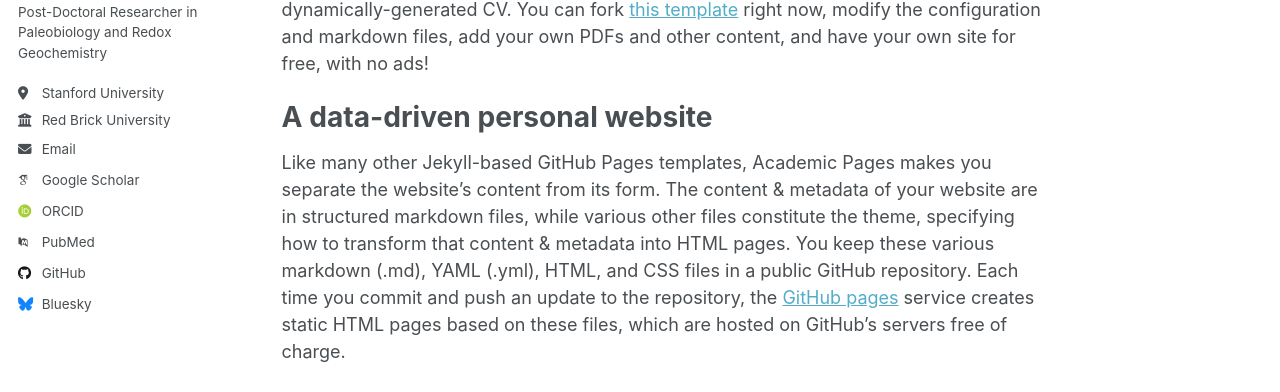
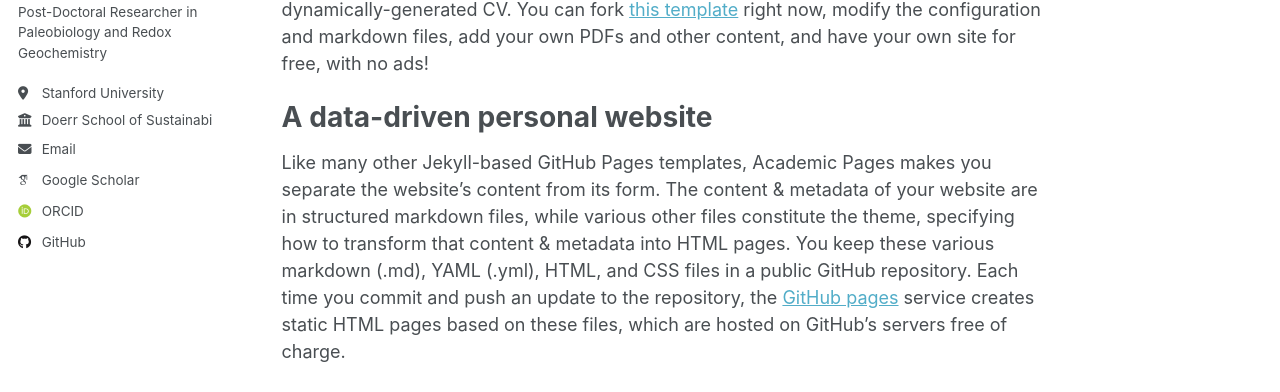
Before and after one commit to aprow620/aprow620.github.io, a Jekyll site: the page built from _pages/about.md, in a window 1280 px wide. Shown: the part 335-727 px from the top of the page. Built offline with Jekyll 4.4.1, drawn with Linux system fonts in a browser that asks for light colours; some web fonts are replaced.

Commit message:
Update _config.yml

```diff
--- a/_config.yml
+++ b/_config.yml
@@ -27,18 +27,18 @@
   pronouns         : # example: "she/her"
   bio              : "Post-Doctoral Researcher in Paleobiology and Redox Geochemistry"
   location         : "Stanford University"
-  employer         : "Red Brick University"
+  employer         : "Doerr School of Sustainability Dept Earth and Environmental Sciences"
   uri              : # URL
   email            : "prowa@stanford.edu"
 
   # Academic websites
   academia         : # URL
   arxiv            : # URL - Update with the correct link to your profile
-  googlescholar    : "https://scholar.google.com/citations?user=PS_CX0AAAAAJ"
+  googlescholar    : "https://scholar.google.com/citations?user=ipPCqwUAAAAJ&hl=en"
   impactstory      : # URL
-  orcid            : "http://orcid.org/yourorcidurl"
+  orcid            : "http://orcid.org/0000-0003-3371-2453"
   semantic         : # URL
-  pubmed           : "https://www.ncbi.nlm.nih.gov/pubmed/?term=john+snow"
+  pubmed           : #URL
   researchgate     : # URL
   scopus           : # URL
 
@@ -46,12 +46,12 @@
   bitbucket        : # Username - Update with your username on the site
   codepen          : # Username
   dribbble         : # Username
-  github           : "academicpages"
+  github           : "aprow620"
   kaggle           : # Username
   stackoverflow    : # User number or user number and name (i.e., use "1" or "1/jeff-atwood")
 
   # Social media
-  bluesky          : "bsky.app" # Replace this with you Bluesky username
+  bluesky          : #"bsky.app" # Replace this with you Bluesky username
   facebook         : # Username
   flickr           : # Username
   foursquare       : # Username
```
